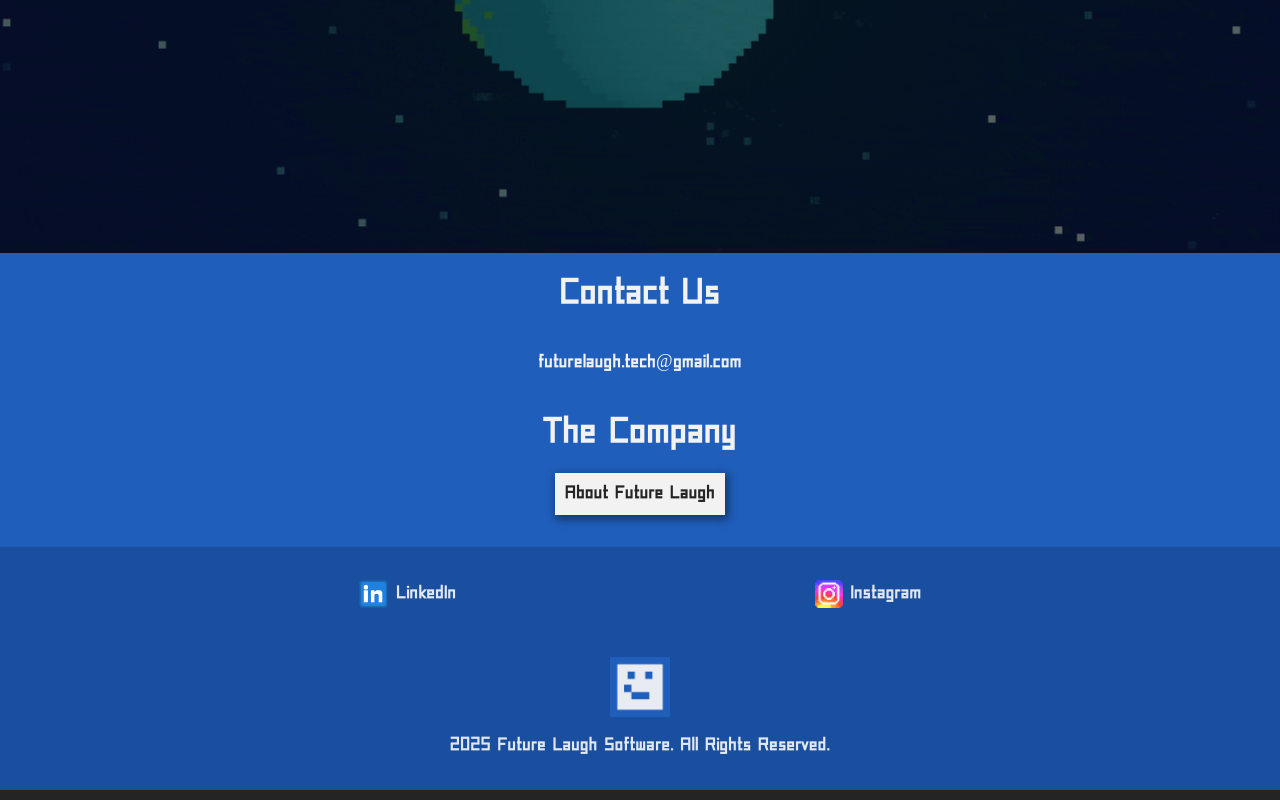
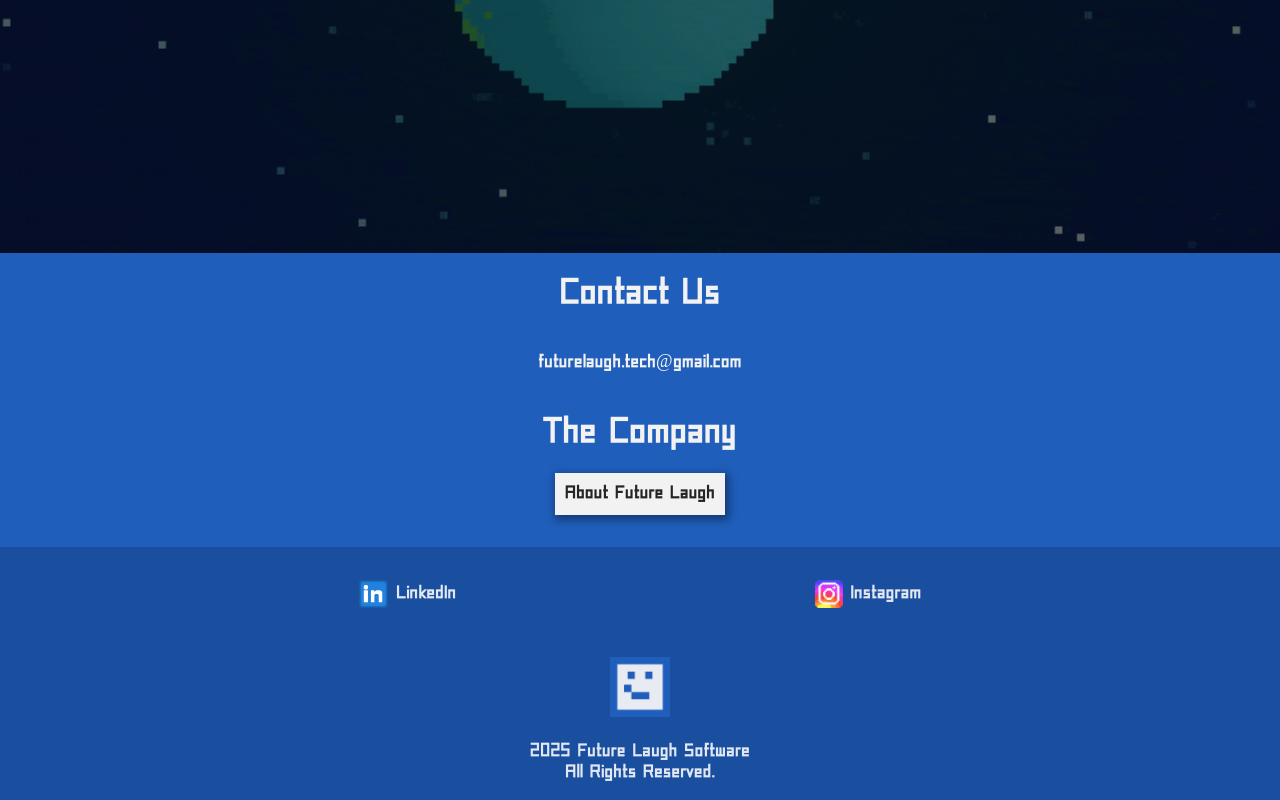
Before and after one commit to KevinEspinozaDev/futurelaugh, a React (Vite) app: page /home in a window 1280 px wide. Shown: the part 545-1345 px from the top of the page. Built offline with nearby package versions, Linux system fonts and the light colour scheme.

Commit message:
Fix footer

```diff
--- a/src/App/Footer/Footer.tsx
+++ b/src/App/Footer/Footer.tsx
@@ -43,7 +43,8 @@ function Footer() {
 
       <section className="lastFooter">
         <img src={futureLaughLogo} alt="Logo Future Laugh" width={60} height={60}/>
-        <p>2025 Future Laugh Software. All Rights Reserved.</p>
+        <span className='mt-3'>2025 Future Laugh Software </span>
+        <span>All Rights Reserved.</span>
       </section>
 
 
```
